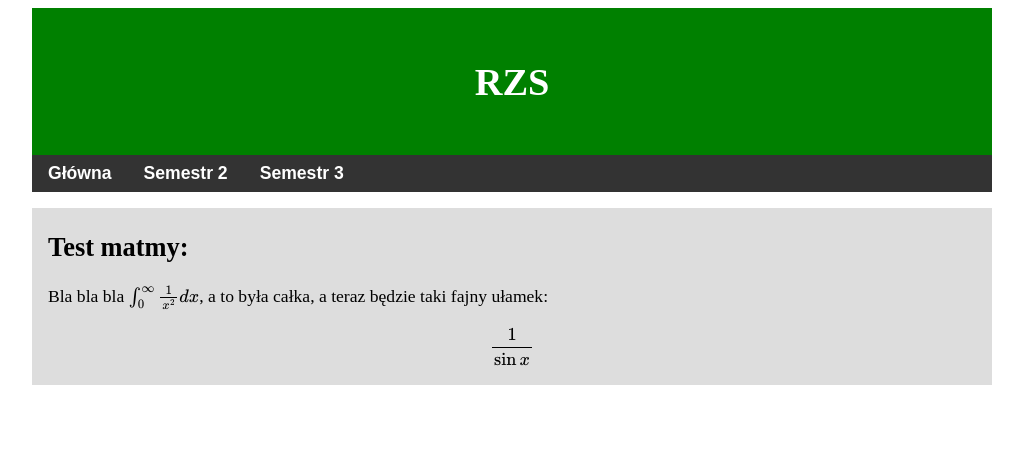
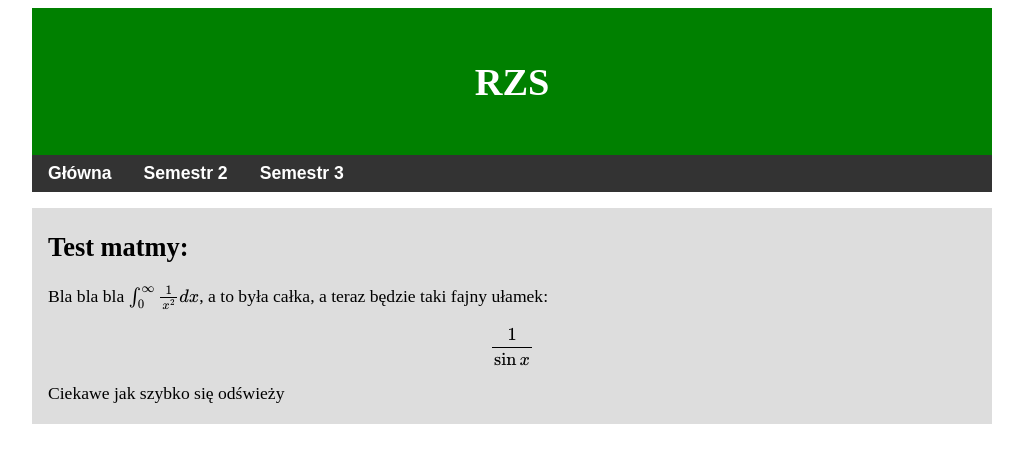
Before and after one commit to rzs-site/rzs-site.github.io, a Jekyll site: the page built from index.md, in a window 1280 px wide. Shown: the top 463 px of the page, without its empty margins (128-1151 px from the left). Built offline with Jekyll 4.4.1, drawn with Linux system fonts in a browser that asks for light colours; formulas are drawn with MathJax 3; our own code applies the rules of GitHub Pages for plain Markdown files.

Commit message:
Refresh speed test

```diff
--- a/index.md
+++ b/index.md
@@ -8,3 +8,4 @@ Test matmy:
 ---
 Bla bla bla \\(\int_0^\infty \frac{1}{x^2} dx\\), a to była całka, a teraz będzie taki fajny ułamek:
 \\[\frac{1}{\sin{x}}\\]
+Ciekawe jak szybko się odświeży
```
